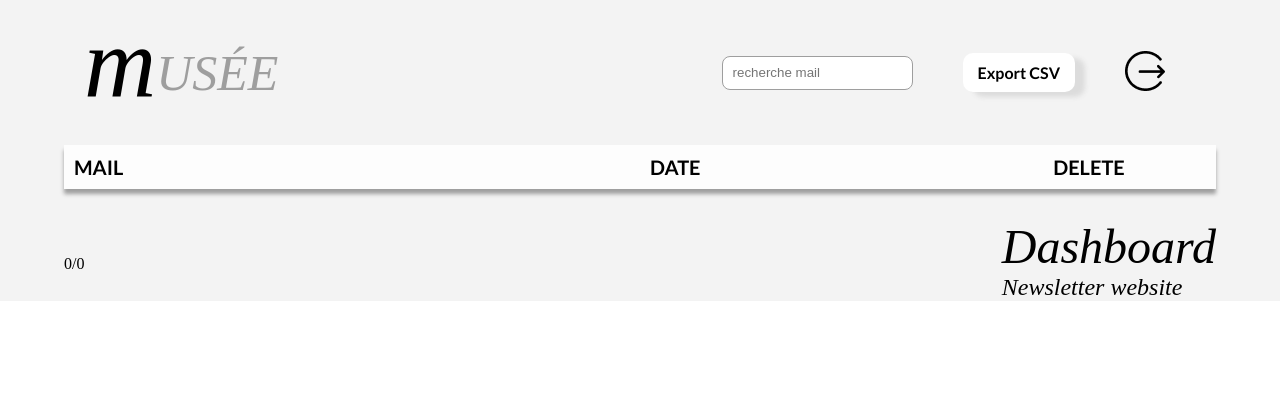
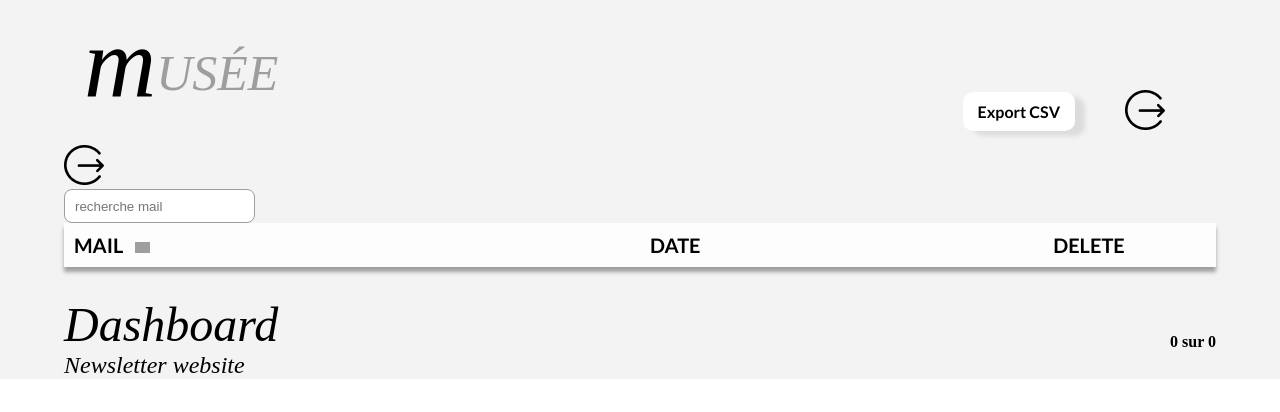
Before and after one commit to Babsybis/watch_museum_website, a PHP site: page /admin/index.php in a window 1280 px wide. Shown: the top 412 px of the page. Run offline with PHP 8.4, Linux system fonts and the light colour scheme; the visitor is signed in with stand-in values (Sample User, id 1); data that the repository does not hold is empty; some web fonts are replaced; grey boxes are pictures that could not be loaded.

Commit message:
resposive admin

```diff
--- a/admin/index.php
+++ b/admin/index.php
@@ -1,12 +1,13 @@
 <?php
 session_start();
-if (!isset($_SESSION["login"])){
+if (!isset($_SESSION["login"])) {
     header("location: /watch_museum_website/login/login.php");
     exit;
 };
 ?>
 <!DOCTYPE html>
 <html lang="fr">
+
 <head>
     <meta charset="UTF-8">
     <meta http-equiv="X-UA-Compatible" content="IE=edge">
@@ -15,6 +16,7 @@ if (!isset($_SESSION["login"])){
     <script src="script.js" defer></script>
     <title>Document</title>
 </head>
+
 <body>
     <div class="popup">
         <div class="confirm">
@@ -28,12 +30,18 @@ if (!isset($_SESSION["login"])){
     <div class="container">
         <!-- **********HEADER************ -->
         <div class="header">
+            <div class="left">
+                <div class="left_media">
                     <p class="logo"><span>m</span>usée</p>
-            <div class="right">
+                    <a href="logout.php"><img class="sortie2" src="/watch_museum_website/images/logout.webp" alt="Bouton sortie"></a>
+                </div>
         <!-- **********BARRE DE RECHERCHE********** -->
                 <input type="text" class="search" placeholder="recherche mail">
+            </div>
+
+            <div class="right">
                 <a class="btn" href="csv.php">Export CSV</a>
-            <a href="logout.php"><img class="sortie"src="/watch_museum_website/images/logout.webp"alt="Bouton sortie"></a>
+                <a href="logout.php"><img class="sortie" src="/watch_museum_website/images/logout.webp" alt="Bouton sortie"></a>
             </div>
         </div>
 
@@ -41,7 +49,7 @@ if (!isset($_SESSION["login"])){
         <table>
             <thead>
                 <tr class="first">
-                    <th>MAIL</th>
+                    <th>MAIL &nbsp; <img src="../images/haut.webp" alt="" width="15px"></th>
                     <th>DATE</th>
                     <th>DELETE</th>
                 </tr>
@@ -56,7 +64,7 @@ if (!isset($_SESSION["login"])){
             <tr>
                 <td></td>
                 <td></td>
-            <td><img class="delete" src="/watch_museum_website/images/delete.webp" alt="Poubelle" ></a></td>
+                <td><img class="delete" src="/watch_museum_website/images/delete.webp" alt="Poubelle"></a></td>
             </tr>
         </template>
 
@@ -64,13 +72,14 @@ if (!isset($_SESSION["login"])){
         <!-- **********FOOTER********** -->
         <div class="footer">
             <button class="btn btn_footer">Voir plus</button>
-
-        <p><span class="cpt">0</span>/<span class="cpt_total">0</span></p>
             <div class="title">
                 <p>Dashboard</p>
                 <p>Newsletter website</p>
             </div>
+            <p class="counts"><span class="cpt">0</span> sur <span class="cpt_total">0</span></p>
+
         </div>
     </div>
 </body>
+
 </html>
```
Lines whose indentation alone changed are shown as unchanged.
